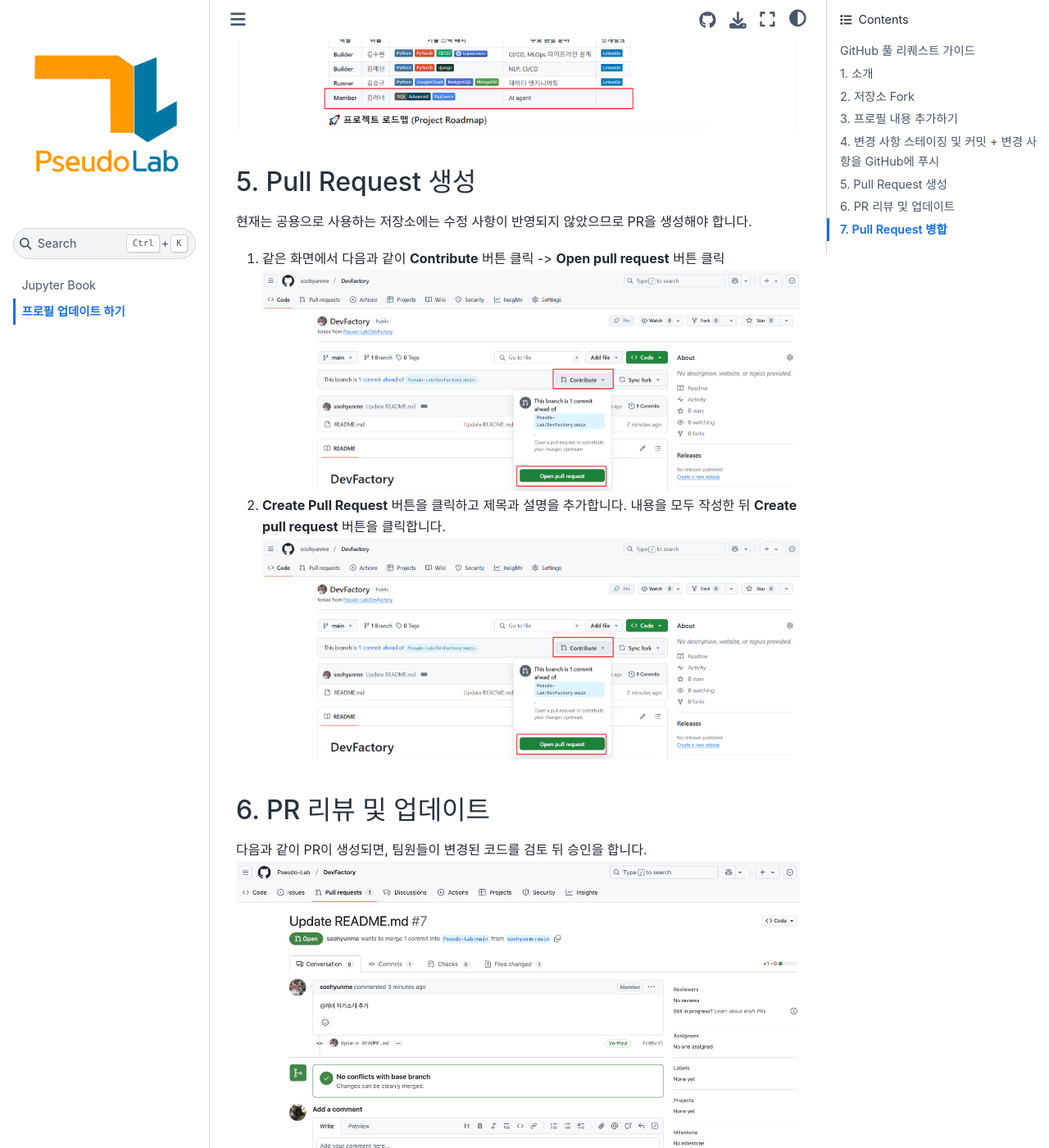
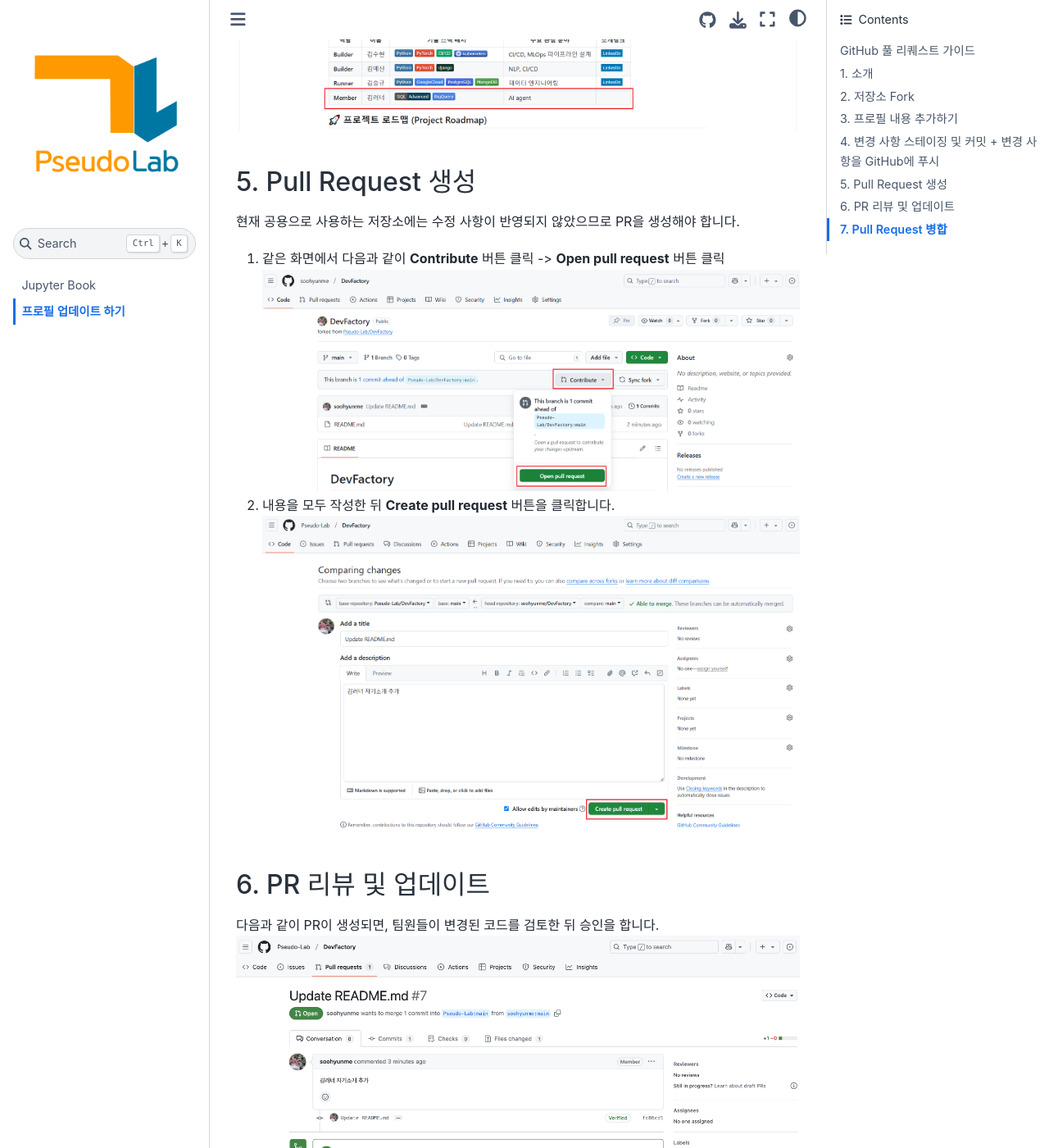
Before and after one commit to Pseudo-Lab/DevFactory, a Jupyter Book: the page built from book/docs/pull_request_guide.md, in a window 1280 px wide and 1400 px high, scrolled down 3463 px. Shown: the whole window at 82% size. Built offline with Jupyter Book 1.0.4 settings and Sphinx 7.4.7 and the Sphinx Book theme 1.1.4, drawn with Linux system fonts in a browser that asks for light colours; some of the changed text lies outside the part shown.

Commit message:
docs: update md

```diff
--- a/book/docs/pull_request_guide.md
+++ b/book/docs/pull_request_guide.md
@@ -54,23 +54,22 @@
 https://shields.io/
 
 ## 4. 변경 사항 스테이징 및 커밋 + 변경 사항을 GitHub에 푸시
-다음과 같이 commit 메시지와 description을 작성하고, **Commit changes** 버튼 클릭
+다음처럼 commit 메시지와 description을 작성하고, **Commit changes** 버튼 클릭
 ![](../assets/imgs/git-tutorial/git-tutorial-step6.png)
 
 커밋이 완료되면, Fork한 저장소에서 다음과 같이 내용이 업데이트 됩니다.
 ![](../assets/imgs/git-tutorial/git-tutorial-step7.png)
 
 ## 5. Pull Request 생성
-현재는 공용으로 사용하는 저장소에는 수정 사항이 반영되지 않았으므로 PR을 생성해야 합니다.
+현재 공용으로 사용하는 저장소에는 수정 사항이 반영되지 않았으므로 PR을 생성해야 합니다.
 1. 같은 화면에서 다음과 같이 **Contribute** 버튼 클릭 -> **Open pull request** 버튼 클릭
 ![](../assets/imgs/git-tutorial/git-tutorial-step8.png)
 
-2. **Create Pull Request** 버튼을 클릭하고 제목과 설명을 추가합니다.
-내용을 모두 작성한 뒤 **Create pull request** 버튼을 클릭합니다.
-![](../assets/imgs/git-tutorial/git-tutorial-step8.png)
+2. 내용을 모두 작성한 뒤 **Create pull request** 버튼을 클릭합니다.
+![](../assets/imgs/git-tutorial/git-tutorial-step9.png)
 
 ## 6. PR 리뷰 및 업데이트
-다음과 같이 PR이 생성되면, 팀원들이 변경된 코드를 검토 뒤 승인을 합니다.
+다음과 같이 PR이 생성되면, 팀원들이 변경된 코드를 검토한 뒤 승인을 합니다.
 ![](../assets/imgs/git-tutorial/git-tutorial-step10.png)
 
 ## 7. Pull Request 병합
```
Also changed, not shown: other parts of book/docs/pull_request_guide.md (+1 -1 lines).
